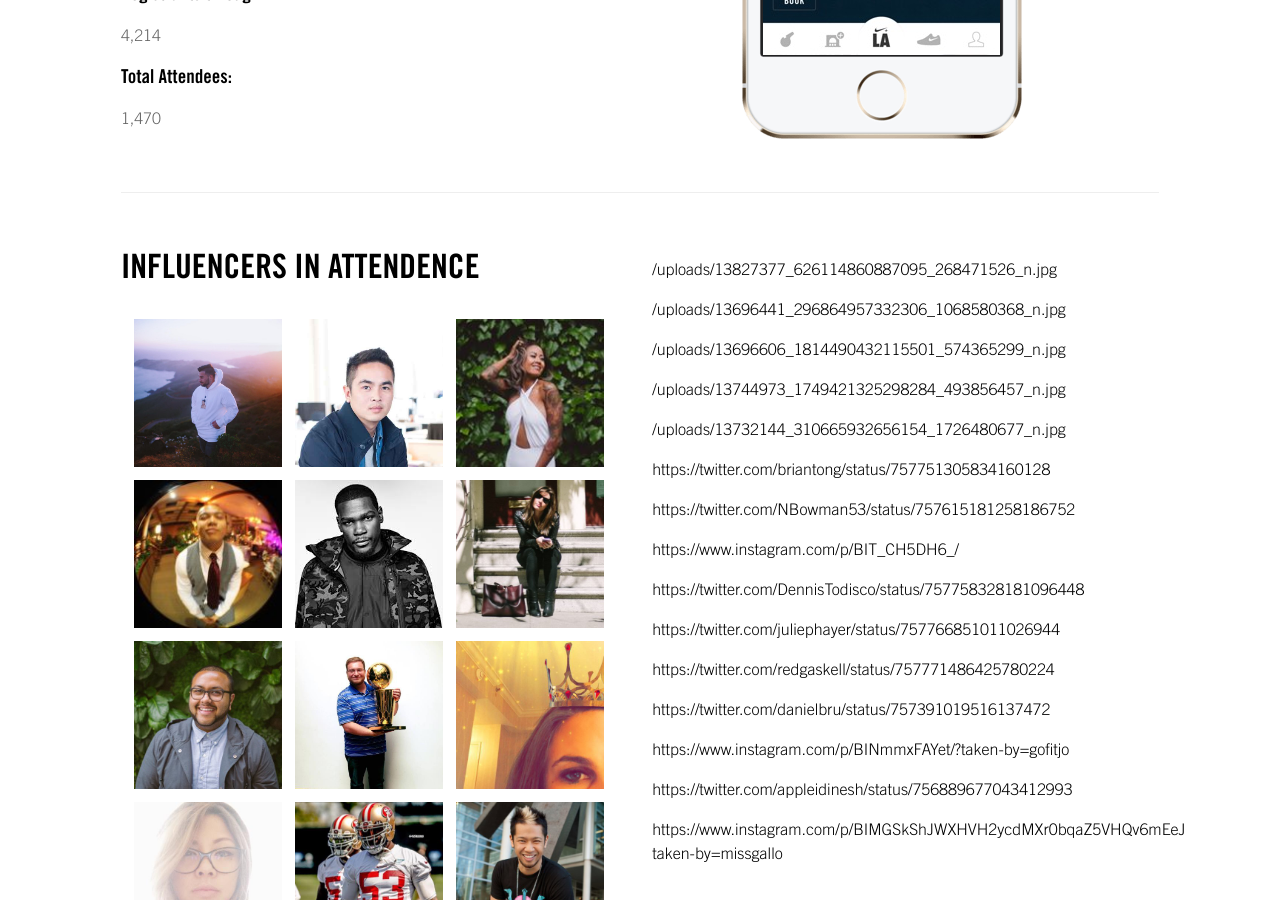
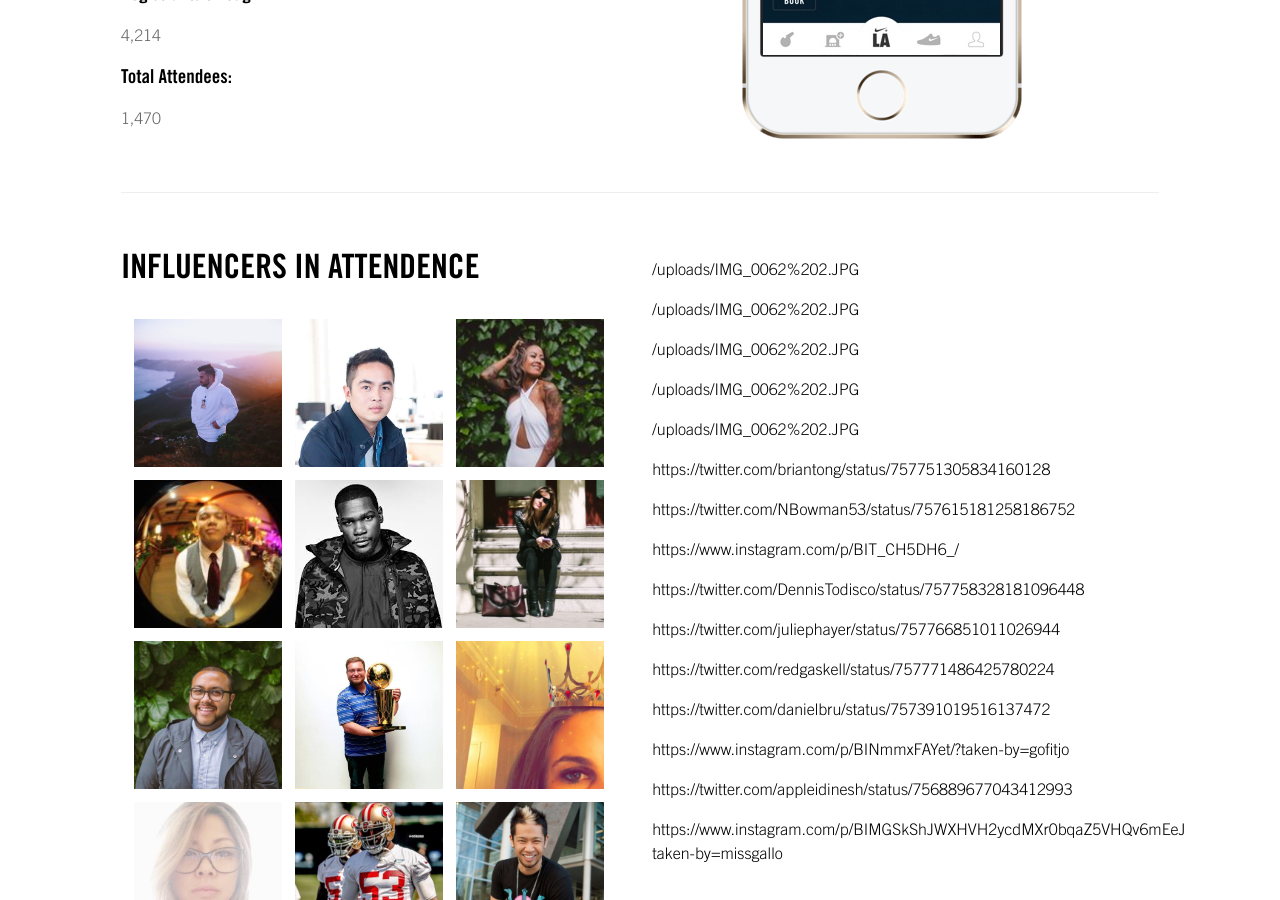
Before and after one commit to PHironaka/bream, a Jekyll site: the page built from _sf/nike-plus-snkrs-presents-golden-air-box.markdown, in a window 1280 px wide and 900 px high, scrolled down 938 px. Built offline with Jekyll 4.4.1, drawn with Linux system fonts in a browser that asks for light colours; a script that is not in the unit is left out; comment, search, counter and statistics services are not loaded.

Commit message:
Updated Nike Plus Snkrs Presents Golden Air Box

```diff
--- a/_sf/nike-plus-snkrs-presents-golden-air-box.markdown
+++ b/_sf/nike-plus-snkrs-presents-golden-air-box.markdown
@@ -82,11 +82,11 @@ top-tweet-embed-3: "<blockquote class=\"twitter-tweet\" data-lang=\"en\"><p lang
 local-team-headline: Warriors Social Posts
 influencers: Red Gaskell
 influencer-asset:
-- "/uploads/13827377_626114860887095_268471526_n.jpg"
-- "/uploads/13696441_296864957332306_1068580368_n.jpg"
-- "/uploads/13696606_1814490432115501_574365299_n.jpg"
-- "/uploads/13744973_1749421325298284_493856457_n.jpg"
-- "/uploads/13732144_310665932656154_1726480677_n.jpg"
+- "/uploads/IMG_0062%202.JPG"
+- "/uploads/IMG_0062%202.JPG"
+- "/uploads/IMG_0062%202.JPG"
+- "/uploads/IMG_0062%202.JPG"
+- "/uploads/IMG_0062%202.JPG"
 - https://twitter.com/briantong/status/757751305834160128
 - https://twitter.com/NBowman53/status/757615181258186752
 - https://www.instagram.com/p/BIT_CH5DH6_/
```
